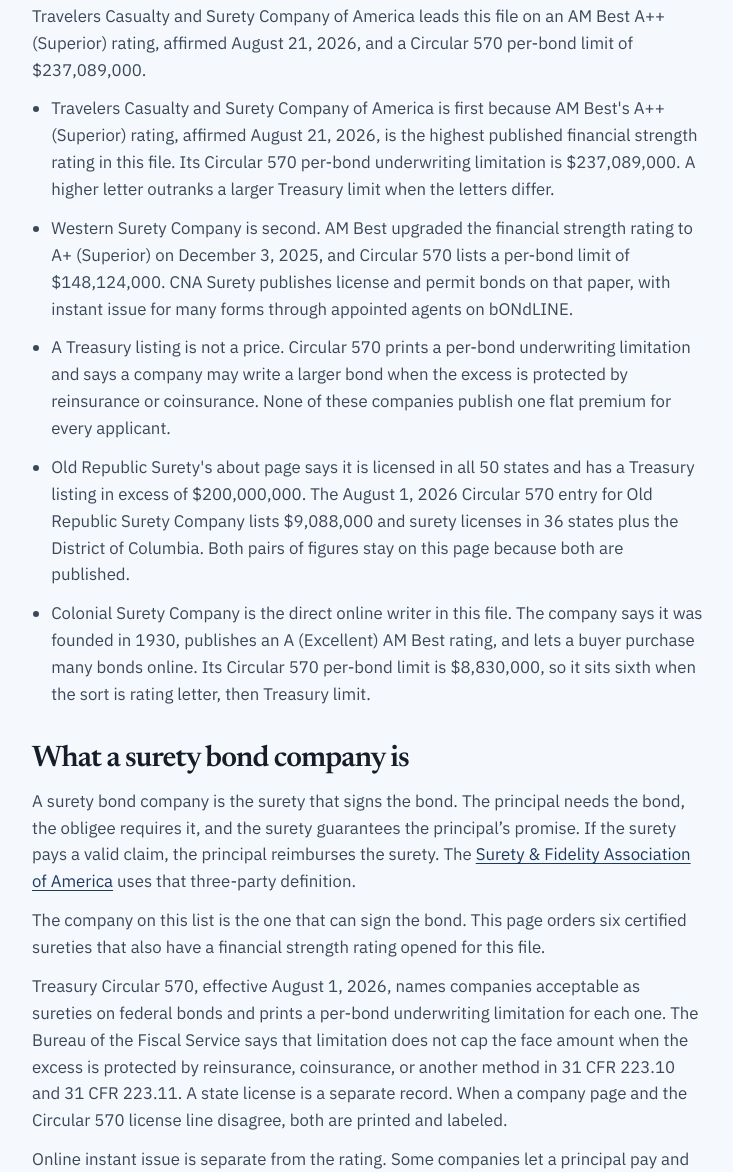
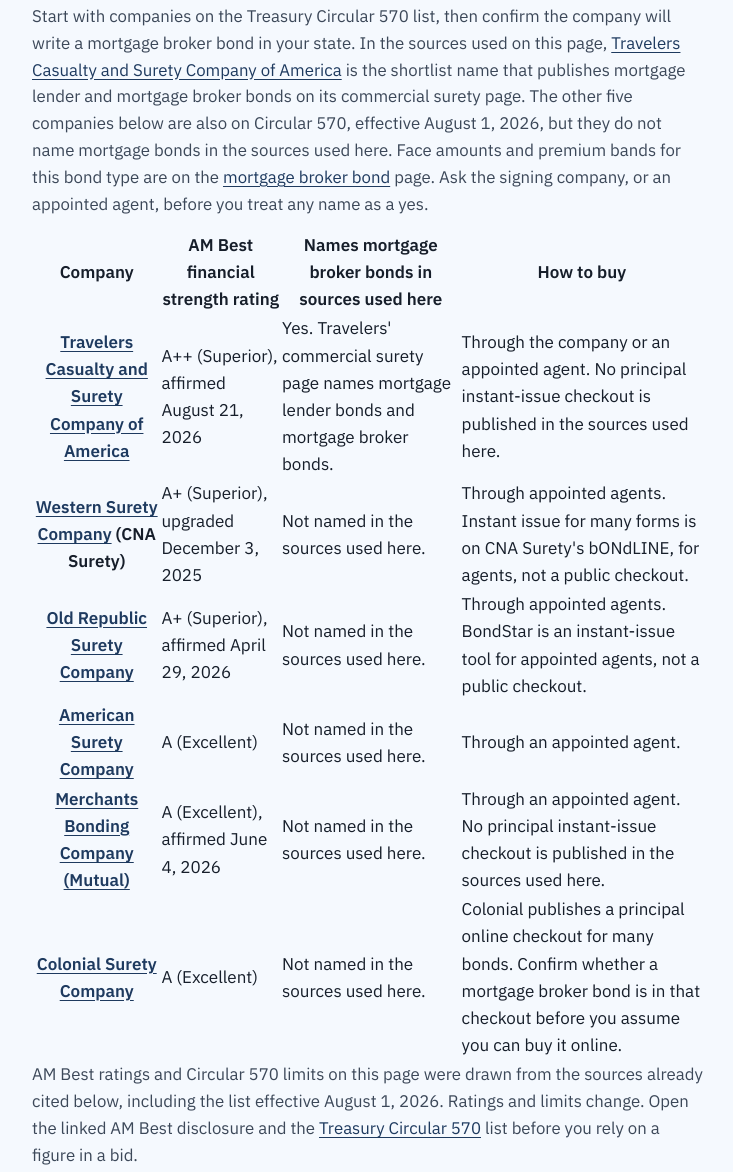
Before and after one commit to CGABrew7/suretyresearch, an Astro site: page /guides/best-surety-bond-companies in a window 1280 px wide. Shown: the part 1231-2403 px from the top of the page, without its empty margins (272-1005 px from the left). Built offline with nearby package versions, Linux system fonts and the light colour scheme; Astro itself is replaced by a stand-in of ours.

Commit message:
Add mortgage broker bond shortlist section. (#31)

```diff
--- a/src/pages/guides/best-surety-bond-companies.astro
+++ b/src/pages/guides/best-surety-bond-companies.astro
@@ -159,6 +159,57 @@ const schema = {
         <a class="btn btn-brass" href="/contact/">Get matched with the right bond</a>
       </aside>
 
+      <h2>Best surety bond companies for a mortgage broker bond</h2>
+      <p>Start with companies on the Treasury Circular 570 list, then confirm the company will write a mortgage broker bond in your state. In the sources used on this page, <a href="https://www.travelers.com/surety-bond">Travelers Casualty and Surety Company of America</a> is the shortlist name that publishes mortgage lender and mortgage broker bonds on its commercial surety page. The other five companies below are also on Circular 570, effective August 1, 2026, but they do not name mortgage bonds in the sources used here. Face amounts and premium bands for this bond type are on the <a href="/bonds/mortgage-broker/">mortgage broker bond</a> page. Ask the signing company, or an appointed agent, before you treat any name as a yes.</p>
+      <table class="compare">
+        <thead>
+          <tr>
+            <th scope="col">Company</th>
+            <th scope="col">AM Best financial strength rating</th>
+            <th scope="col">Names mortgage broker bonds in sources used here</th>
+            <th scope="col">How to buy</th>
+          </tr>
+        </thead>
+        <tbody>
+          <tr>
+            <th scope="row"><a href="https://www.travelers.com/surety-bond">Travelers Casualty and Surety Company of America</a></th>
+            <td>A++ (Superior), affirmed August 21, 2026</td>
+            <td>Yes. Travelers' commercial surety page names mortgage lender bonds and mortgage broker bonds.</td>
+            <td>Through the company or an appointed agent. No principal instant-issue checkout is published in the sources used here.</td>
+          </tr>
+          <tr>
+            <th scope="row"><a href="https://www.cnasurety.com/products/commercial-bonds">Western Surety Company</a> (CNA Surety)</th>
+            <td>A+ (Superior), upgraded December 3, 2025</td>
+            <td>Not named in the sources used here.</td>
+            <td>Through appointed agents. Instant issue for many forms is on CNA Surety's bONdLINE, for agents, not a public checkout.</td>
+          </tr>
+          <tr>
+            <th scope="row"><a href="https://www.orsurety.com/about">Old Republic Surety Company</a></th>
+            <td>A+ (Superior), affirmed April 29, 2026</td>
+            <td>Not named in the sources used here.</td>
+            <td>Through appointed agents. BondStar is an instant-issue tool for appointed agents, not a public checkout.</td>
+          </tr>
+          <tr>
+            <th scope="row"><a href="https://www.american-surety.com/faq/">American Surety Company</a></th>
+            <td>A (Excellent)</td>
+            <td>Not named in the sources used here.</td>
+            <td>Through an appointed agent.</td>
+          </tr>
+          <tr>
+            <th scope="row"><a href="https://www.merchantsbonding.com/about">Merchants Bonding Company (Mutual)</a></th>
+            <td>A (Excellent), affirmed June 4, 2026</td>
+            <td>Not named in the sources used here.</td>
+            <td>Through an appointed agent. No principal instant-issue checkout is published in the sources used here.</td>
+          </tr>
+          <tr>
+            <th scope="row"><a href="https://colonialsurety.com/about/">Colonial Surety Company</a></th>
+            <td>A (Excellent)</td>
+            <td>Not named in the sources used here.</td>
+            <td>Colonial publishes a principal online checkout for many bonds. Confirm whether a mortgage broker bond is in that checkout before you assume you can buy it online.</td>
+          </tr>
+        </tbody>
+      </table>
+      <p>AM Best ratings and Circular 570 limits on this page were drawn from the sources already cited below, including the list effective August 1, 2026. Ratings and limits change. Open the linked AM Best disclosure and the <a href="https://www.fiscal.treasury.gov/surety-bonds/circular-570.html">Treasury Circular 570</a> list before you rely on a figure in a bid.</p>
       <h2>Key Takeaways</h2>
       <p>Travelers Casualty and Surety Company of America leads this file on an AM Best A++ (Superior) rating, affirmed August 21, 2026, and a Circular 570 per-bond limit of $237,089,000.</p>
       <ul>
```
